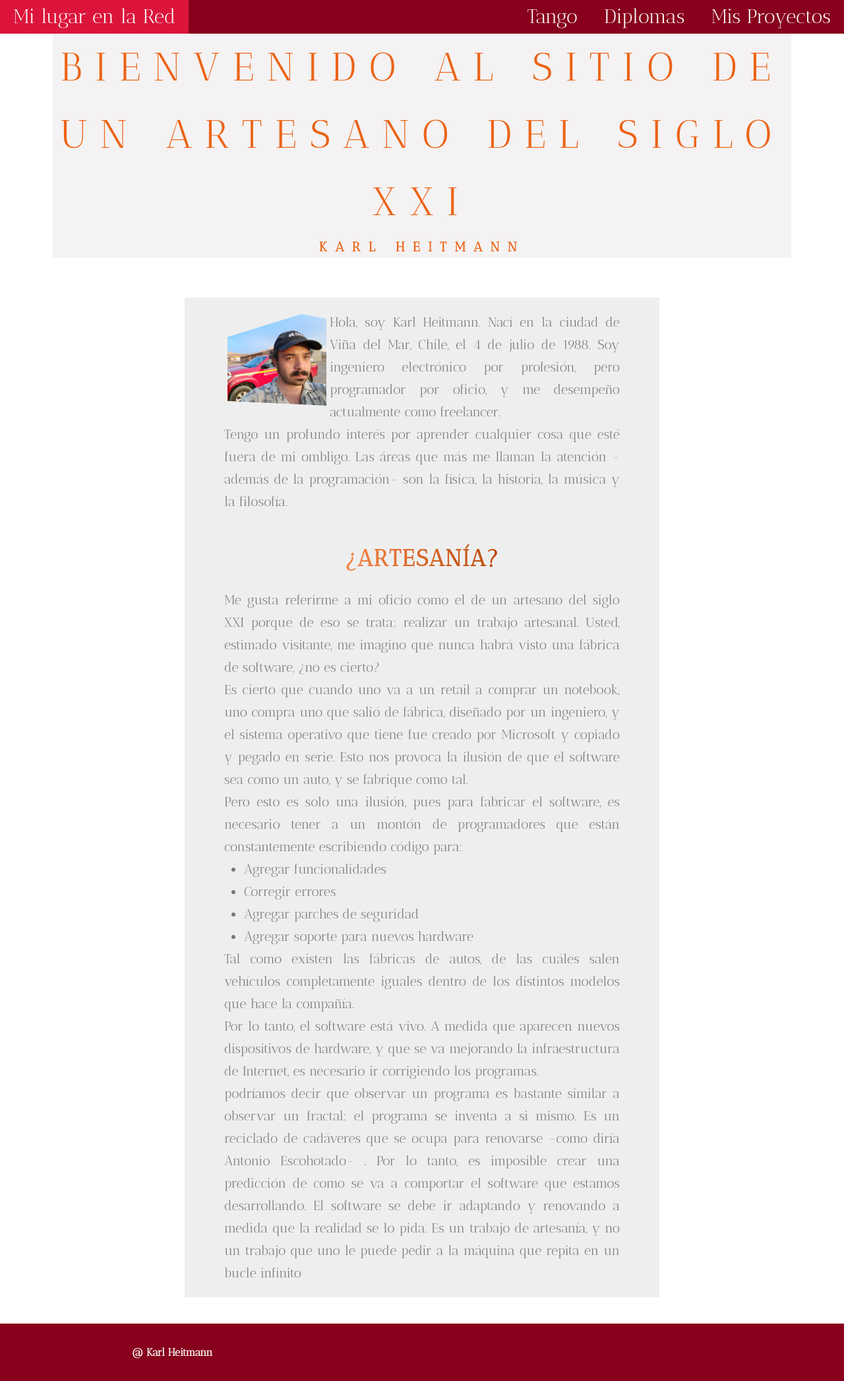
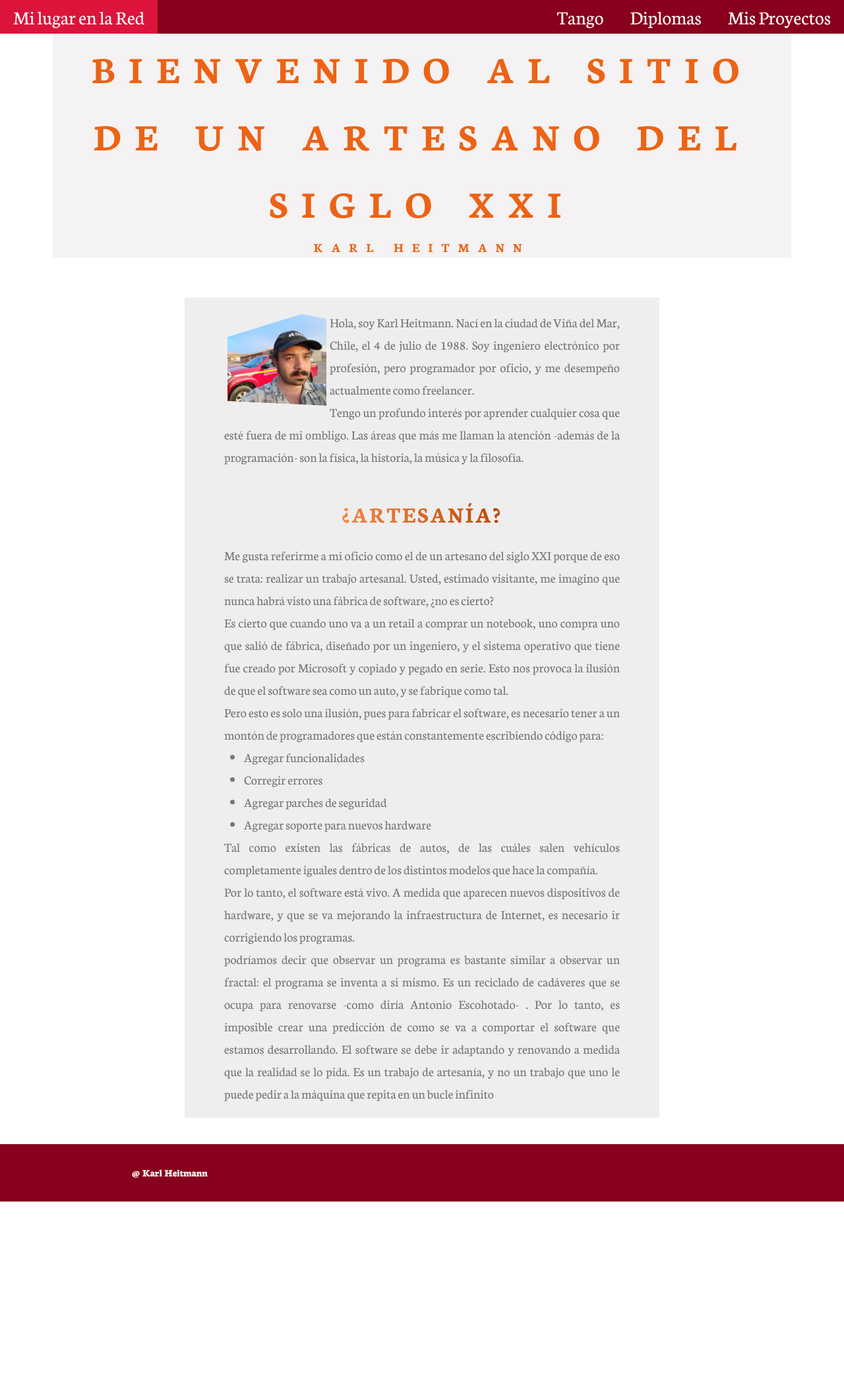
Before and after one commit to KarlHeitmann/karlheitmann_legacy, a Jekyll site: the page built from index.md, in a window 1280 px wide. Shown: the whole page at 66% size. Built offline with Jekyll 4.4.1, drawn with Linux system fonts in a browser that asks for light colours; after the commit the page ends 1821 px from its top, so only the background shows below that.

Commit message:
Agregado letra Neuton

```diff
--- a/_sass/base/_typography.scss
+++ b/_sass/base/_typography.scss
@@ -25,7 +25,7 @@ body {
   &--main {
     display: block;
     font-size: 6rem;
-    font-weight: 400;
+    font-weight: 700;
     letter-spacing: 2.0rem;
 
     animation-name: fadeIn;
--- a/_sass/main.scss
+++ b/_sass/main.scss
@@ -18,7 +18,9 @@
 @import "pages/tango";
 
 body {
-  font-family: 'AnticDidone';
+  // font-family: 'AnticDidone';
+  font-family: 'Neuton';
+  font-weight: 400;
 }
 
 .home {
--- a/assets/css/style.scss
+++ b/assets/css/style.scss
@@ -1,6 +1,124 @@
 ---
 # Only the main Sass file needs front matter (the dashes are enough)
 ---
+
+/*
+@font-face {
+  font-family: 'Neuton';
+  // font-style: normal;
+  // font-weight: 400;
+  // font-stretch: 100;
+  src: url(../fonts/Neuton-Regular.ttf) format('truetype');
+}
+*/
+/*
+@font-face {
+  font-family: 'Neuton';
+  font-style: normal;
+  font-weight: 800;
+  font-display: swap;
+  // font-style: normal;
+  // font-weight: 400;
+  // font-stretch: 100;
+  src: url(../fonts/Neuton-Bold.ttf) format('truetype');
+}
+*/
+/* latin-ext */
+@font-face {
+  font-family: 'Neuton';
+  font-style: italic;
+  font-weight: 400;
+  font-display: swap;
+  src: url(../fonts/Neuton-Italic.ttf) format('truetype');
+}
+/* latin */
+@font-face {
+  font-family: 'Neuton';
+  font-style: italic;
+  font-weight: 400;
+  font-display: swap;
+  src: url(../fonts/Neuton-Italic.ttf) format('truetype');
+}
+/* latin-ext */
+@font-face {
+  font-family: 'Neuton';
+  font-style: normal;
+  font-weight: 200;
+  font-display: swap;
+  src: url(../fonts/Neuton-ExtraLight.ttf) format('truetype');
+}
+/* latin */
+@font-face {
+  font-family: 'Neuton';
+  font-style: normal;
+  font-weight: 200;
+  font-display: swap;
+  src: url(../fonts/Neuton-ExtraLight.ttf) format('truetype');
+}
+/* latin-ext */
+@font-face {
+  font-family: 'Neuton';
+  font-style: normal;
+  font-weight: 300;
+  font-display: swap;
+  src: url(../fonts/Neuton-Light.ttf) format('truetype');
+}
+/* latin */
+@font-face {
+  font-family: 'Neuton';
+  font-style: normal;
+  font-weight: 300;
+  font-display: swap;
+  src: url(../fonts/Neuton-Light.ttf) format('truetype');
+}
+/* latin-ext */
+@font-face {
+  font-family: 'Neuton';
+  font-style: normal;
+  font-weight: 400;
+  font-display: swap;
+  src: url(../fonts/Neuton-Regular.ttf) format('truetype');
+}
+/* latin */
+@font-face {
+  font-family: 'Neuton';
+  font-style: normal;
+  font-weight: 400;
+  font-display: swap;
+  src: url(../fonts/Neuton-Regular.ttf) format('truetype');
+}
+/* latin-ext */
+@font-face {
+  font-family: 'Neuton';
+  font-style: normal;
+  font-weight: 700;
+  font-display: swap;
+  src: url(../fonts/Neuton-Bold.ttf) format('truetype');
+}
+/* latin */
+@font-face {
+  font-family: 'Neuton';
+  font-style: normal;
+  font-weight: 700;
+  font-display: swap;
+  src: url(../fonts/Neuton-Bold.ttf) format('truetype');
+}
+/* latin-ext */
+@font-face {
+  font-family: 'Neuton';
+  font-style: normal;
+  font-weight: 800;
+  font-display: swap;
+  src: url(../fonts/Neuton-ExtraBold.ttf) format('truetype');
+}
+/* latin */
+@font-face {
+  font-family: 'Neuton';
+  font-style: normal;
+  font-weight: 800;
+  font-display: swap;
+  src: url(../fonts/Neuton-ExtraBold.ttf) format('truetype');
+}
 
 @font-face {
   font-family: 'AnticDidone';
```
Also changed, not shown: assets/fonts/Neuton-Bold.ttf (added), assets/fonts/Neuton-ExtraBold.ttf (added), assets/fonts/Neuton-ExtraLight.ttf (added), assets/fonts/Neuton-Italic.ttf (added), assets/fonts/Neuton-Light.ttf (added), assets/fonts/Neuton-Regular.ttf (added).
